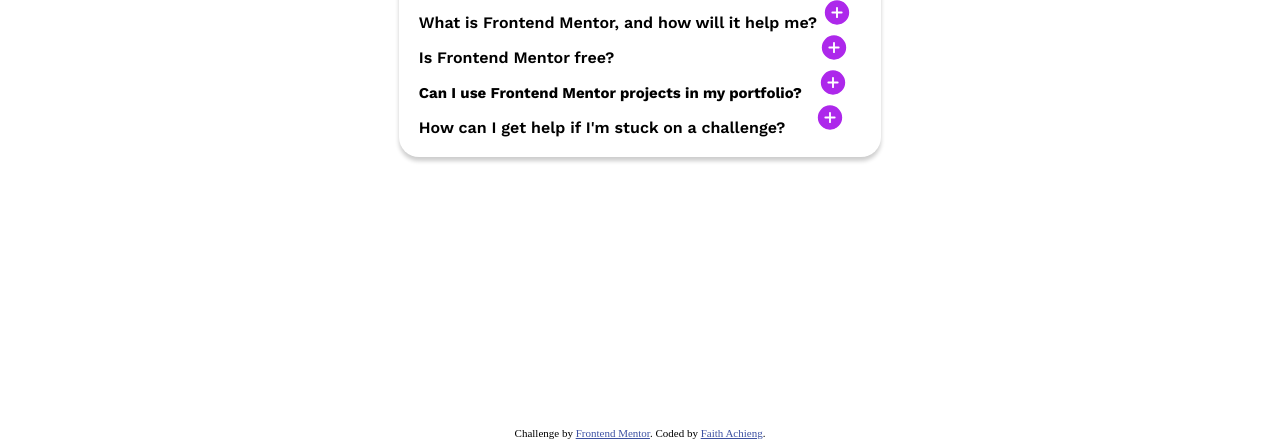
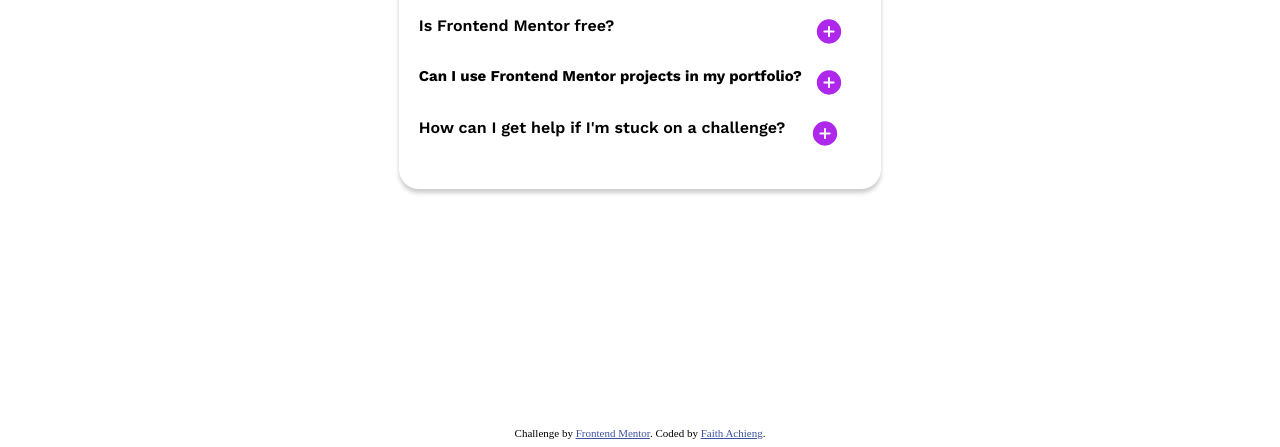
Before and after one commit to FaithAchieng/faq-accordion-main, a plain HTML site: page index.html in a window 1280 px wide. Shown: the part 381-828 px from the top of the page. Drawn offline with Linux system fonts and the light colour scheme.

Commit message:
fixed the display

```diff
--- a/style.css
+++ b/style.css
@@ -40,10 +40,16 @@ p{
 .question-one{
     font-family: "Worksans",sans-serif;
     font-weight: 600;
+    display: flex;
+    flex-direction: row;
+    margin-bottom: 20px;
 }
 .question-two{
     font-family: "Worksans",sans-serif;
     font-weight: 600;
+    display: flex;
+    flex-direction: row;
+    margin-bottom: 20px;
 }
 .question-two img{
     margin-left: 200px;
@@ -52,13 +58,20 @@ p{
     font-family: "Worksans",sans-serif;
     font-weight: 700;
     font-size: 15px;
+    display: flex;
+    flex-direction: row;
+    margin-bottom: 20px;
 }
 .question-three img{
     margin-left: 12px;
+
 }
 .question-four{
     font-family: "Worksans",sans-serif;
     font-weight: 600;
+    display: flex;
+    flex-direction: row;
+    margin-bottom: 20px;
 }
 .question-four img{
     margin-left: 25px;
```
